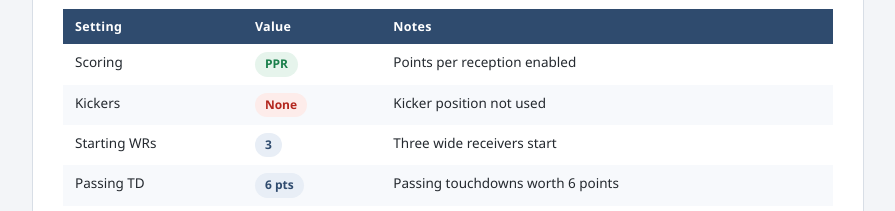
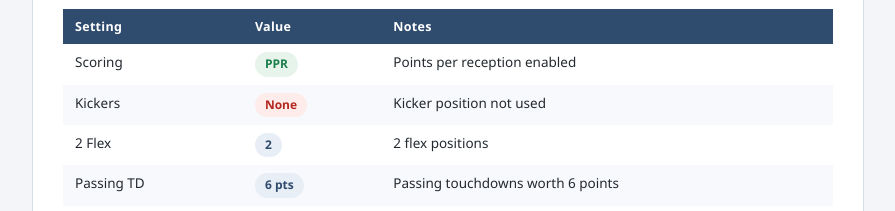
Before and after one commit to dougquimby/RagTagFarmers, a plain HTML site: page index.html in a window 1280 px wide. Shown: the part 3468-3679 px from the top of the page, without its empty margins (332-1227 px from the left). Drawn offline with Linux system fonts and the light colour scheme.

Commit message:
Change to 2 flex positions

```diff
--- a/index.html
+++ b/index.html
@@ -527,7 +527,7 @@
           <tbody>
             <tr><td>Scoring</td><td><span class="badge ok">PPR</span></td><td>Points per reception enabled</td></tr>
             <tr><td>Kickers</td><td><span class="badge bad">None</span></td><td>Kicker position not used</td></tr>
-            <tr><td>Starting WRs</td><td><span class="badge neutral">3</span></td><td>Three wide receivers start</td></tr>
+            <tr><td>2 Flex</td><td><span class="badge neutral">2</span></td><td>2 flex positions</td></tr>
             <tr><td>Passing TD</td><td><span class="badge neutral">6 pts</span></td><td>Passing touchdowns worth 6 points</td></tr>
             <tr><td>Defense scoring</td><td><span class="badge neutral">Adjusted</span></td><td>Adjusted to better reward good defensive play</td></tr>
             <tr><td>FAAB</td><td><span class="badge ok">Enabled</span></td><td>Free-agent auction budget in effect</td></tr>
```
